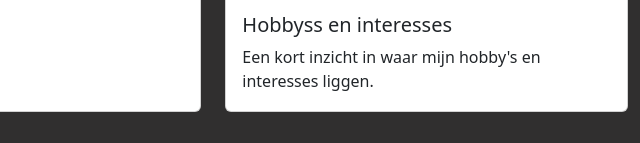
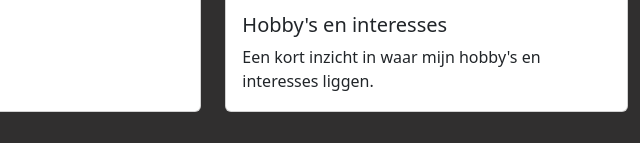
Before and after one commit to CoolsBrent/Project_2, a plain HTML site: page Root/index.html in a window 1280 px wide. Shown: the part 809-952 px from the top of the page, 640-1280 px from the left. Drawn offline with Linux system fonts and the light colour scheme.

Commit message:
aanpassing

```diff
--- a/Root/index.html
+++ b/Root/index.html
@@ -84,7 +84,7 @@
           <img src="./Images/foto_hobby.jpg" class="card-img-top" alt="foto_hobby">
         </a>
         <div class="card-body">
-          <h5 class="card-title">Hobbyss en interesses</h5>
+          <h5 class="card-title">Hobby's en interesses</h5>
           <p class="card-text">Een kort inzicht in waar mijn hobby's en interesses liggen.</p>
         </div>
       </div>
```
